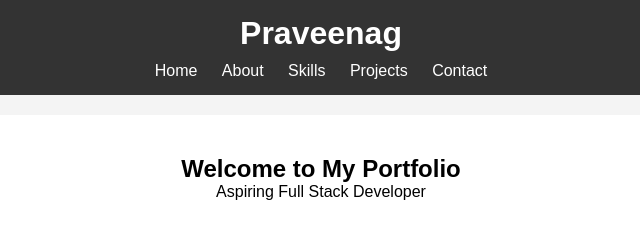
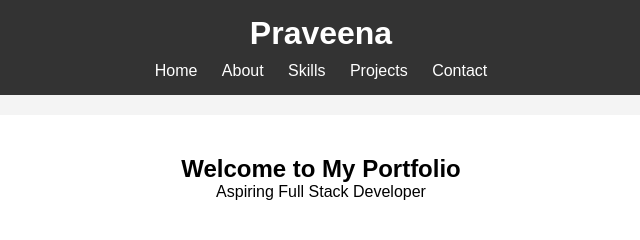
Before and after one commit to praveena2807/my.port.folio.may31.aria, a website: page public/index.html in a window 1280 px wide. Shown: the top 240 px of the page, 319-959 px from the left. Drawn offline with Linux system fonts and the light colour scheme.

Commit message:
Updated project

```diff
--- a/public/index.html
+++ b/public/index.html
@@ -10,7 +10,7 @@
 
     <!-- Header -->
     <header>
-        <h1>Praveenag</h1>
+        <h1>Praveena</h1>
         <nav>
             <a href="#home">Home</a>
             <a href="#about">About</a>
```
